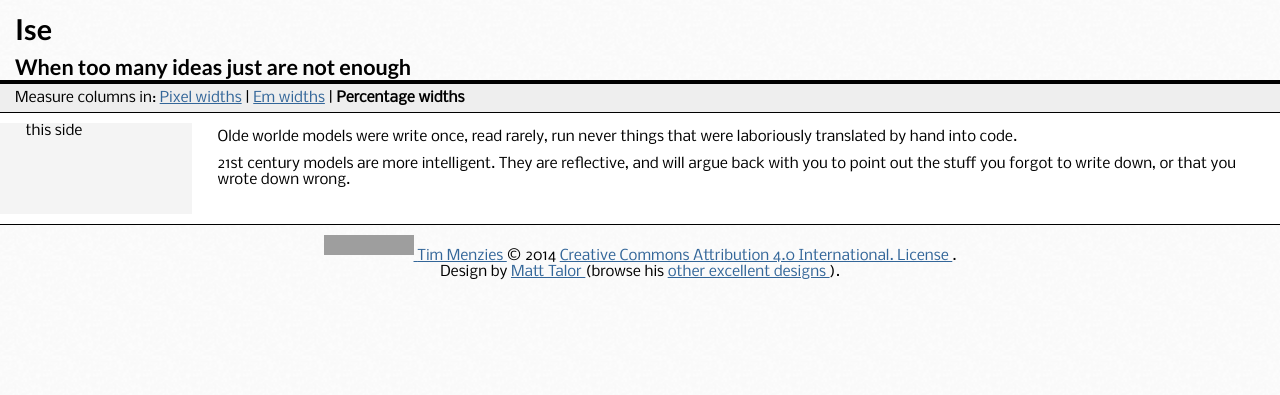
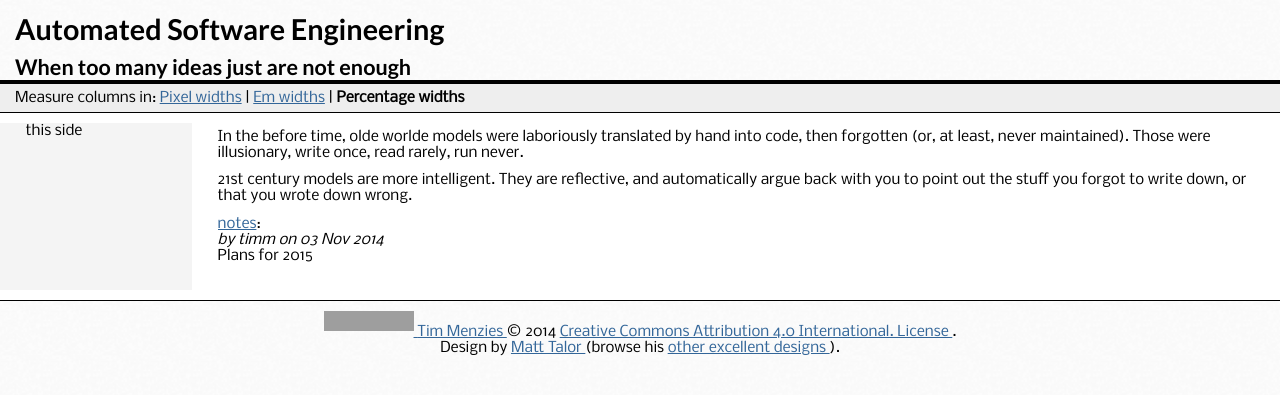
Before and after one commit to txts/txts.github.io, a Jekyll site: the page built from ase/index.html, in a window 1280 px wide. Shown: the top 395 px of the page. Built offline with Jekyll 4.4.1, drawn with Linux system fonts in a browser that asks for light colours; some web fonts are replaced; grey boxes are pictures that could not be loaded.

Commit message:
iise to ase

```diff
--- a/ase/index.html
+++ b/ase/index.html
@@ -1,16 +1,19 @@
 ---
-title: Ise
+title: Automated Software Engineering
 layout: posts
 ---
 
 <p>
-Olde worlde models were write once, read rarely, run never things that were laboriously
-translated by hand into code.
+In the before time, olde worlde models were
+laboriously
+translated by hand into code, then forgotten (or, at least, never maintained).
+Those were illusionary,
+write once, read rarely, run never.
 
 <p>
-21st century models are more intelligent. They are reflective, and will argue back with you to point out
+21st century models are more intelligent. They are reflective, and automatically argue back with you to point out
 the stuff you forgot to write down, or that you wrote down wrong.
 
-{% for post in site.categories.ise  %}
+{% for post in site.categories.ase  %}
    {% include onepost.html %}
 {% endfor %}
```
